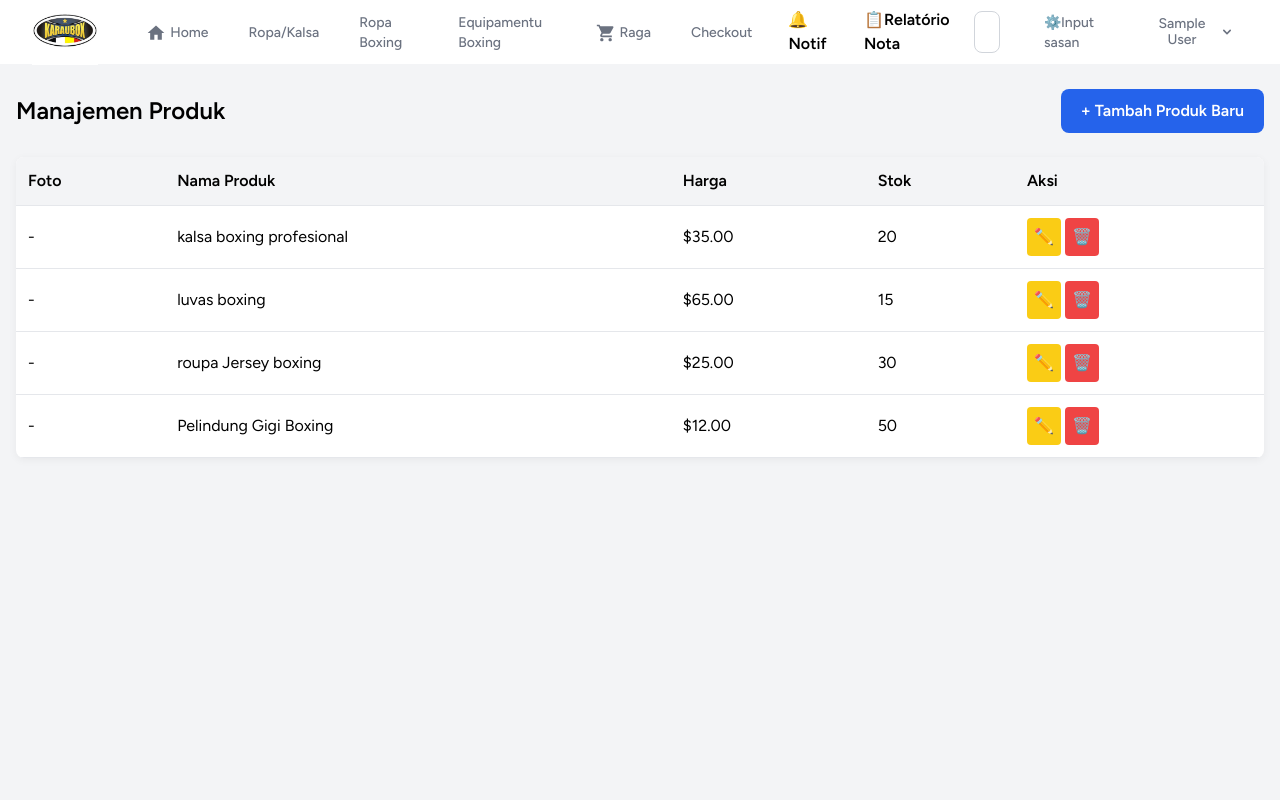
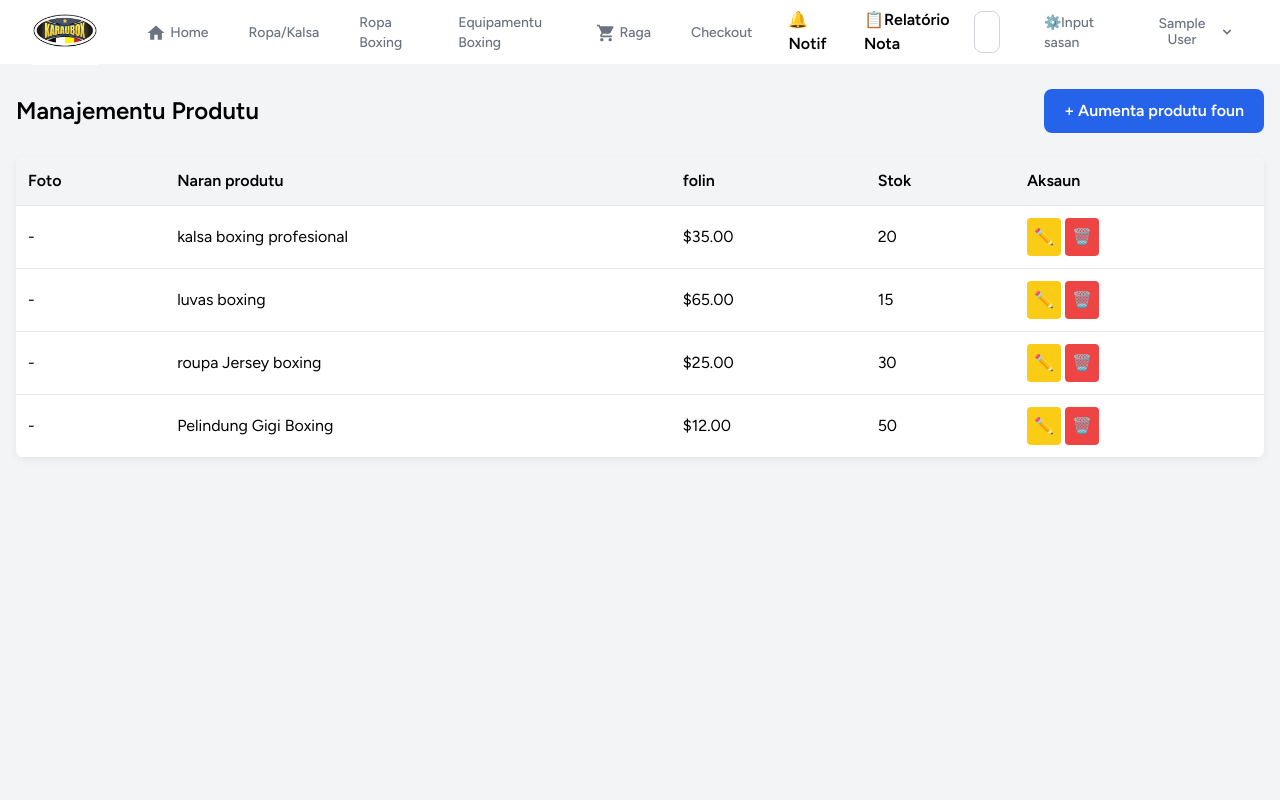
Before and after one commit to bairro-pite/Karaubox-store, a Laravel app: page /admin/products in a window 1280 px wide. Run offline with Laravel 10, Linux system fonts and the light colour scheme; the visitor is signed in with stand-in values (Sample User, id 1); data comes from the database, SQL or seed files in the repository; data that the repository does not hold is empty; style sheets or scripts are compiled from the project's sources; parts of the project's set-up code (start-up, migrations or seed data) failed here and were passed over.

Commit message:
atualiza pajina

```diff
--- a/resources/views/admin/notas.blade.php
+++ b/resources/views/admin/notas.blade.php
@@ -4,7 +4,7 @@
 
             {{-- Judul Halaman Admin --}}
             <div class="text-center mb-6">
-                <h1 class="text-2xl font-bold text-gray-800">📋 Lista Nota Transasaun</h1>
+                <h1 class="text-2xl font-bold text-gray-800">Relatorio Nota Transasaun</h1>
                 <p class="text-gray-500">nota kompletu</p>
             </div>
 
--- a/resources/views/admin/products/index.blade.php
+++ b/resources/views/admin/products/index.blade.php
@@ -2,9 +2,9 @@
 <x-app-layout>
     <div class="container mx-auto px-4 py-6">
         <div style="display: flex; justify-content: space-between; align-items: center; margin-bottom: 24px;">
-            <h1 style="font-size: 1.5rem; font-weight: bold;">Manajemen Produk</h1>
+            <h1 style="font-size: 1.5rem; font-weight: bold;">Manajementu Produtu</h1>
             <a href="{{ route('admin.products.create') }}" style="background: #2563eb; color: white; padding: 10px 20px; border-radius: 8px; text-decoration: none; font-weight: bold;">
-                + Tambah Produk Baru
+                + Aumenta produtu foun
             </a>
         </div>
 
@@ -18,10 +18,10 @@
             <thead>
                 <tr style="background: #f3f4f6;">
                     <th style="padding: 12px; text-align: left; border-bottom: 1px solid #e5e7eb;">Foto</th>
-                    <th style="padding: 12px; text-align: left; border-bottom: 1px solid #e5e7eb;">Nama Produk</th>
-                    <th style="padding: 12px; text-align: left; border-bottom: 1px solid #e5e7eb;">Harga</th>
+                    <th style="padding: 12px; text-align: left; border-bottom: 1px solid #e5e7eb;">Naran produtu</th>
+                    <th style="padding: 12px; text-align: left; border-bottom: 1px solid #e5e7eb;">folin</th>
                     <th style="padding: 12px; text-align: left; border-bottom: 1px solid #e5e7eb;">Stok</th>
-                    <th style="padding: 12px; text-align: left; border-bottom: 1px solid #e5e7eb;">Aksi</th>
+                    <th style="padding: 12px; text-align: left; border-bottom: 1px solid #e5e7eb;">Aksaun</th>
                 </tr>
             </thead>
             <tbody>
@@ -43,7 +43,7 @@
                             ✏️
                         </a>
                         {{-- Ikon Hapus --}}
-                        <form action="{{ route('admin.products.destroy', $p->id) }}" method="POST" style="display:inline;" onsubmit="return confirm('Tebes atu hapus?')">
+                        <form action="{{ route('admin.products.destroy', $p->id) }}" method="POST" style="display:inline;" onsubmit="return confirm('Tebes atu hamos?')">
                             @csrf
                             @method('DELETE')
                             <button type="submit" style="background: #ef4444; color: white; padding: 7px; border-radius: 4px; border:none; cursor:pointer;">
```
